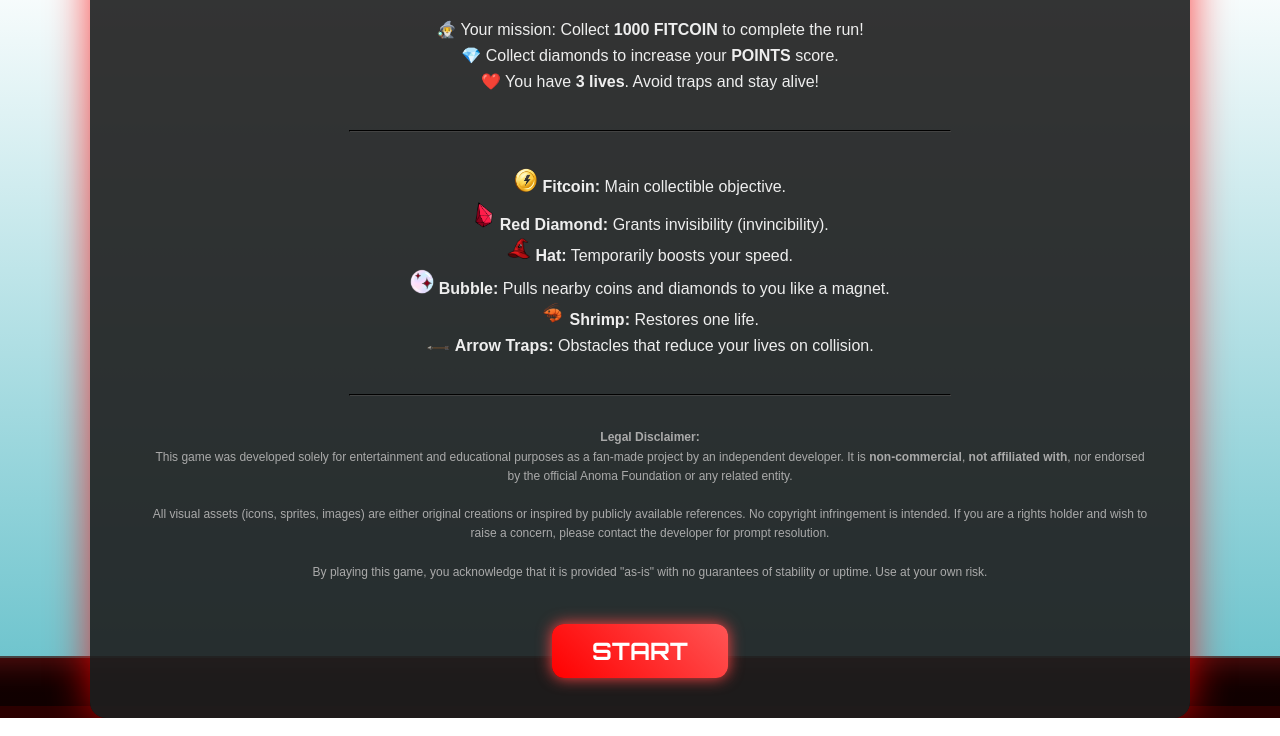
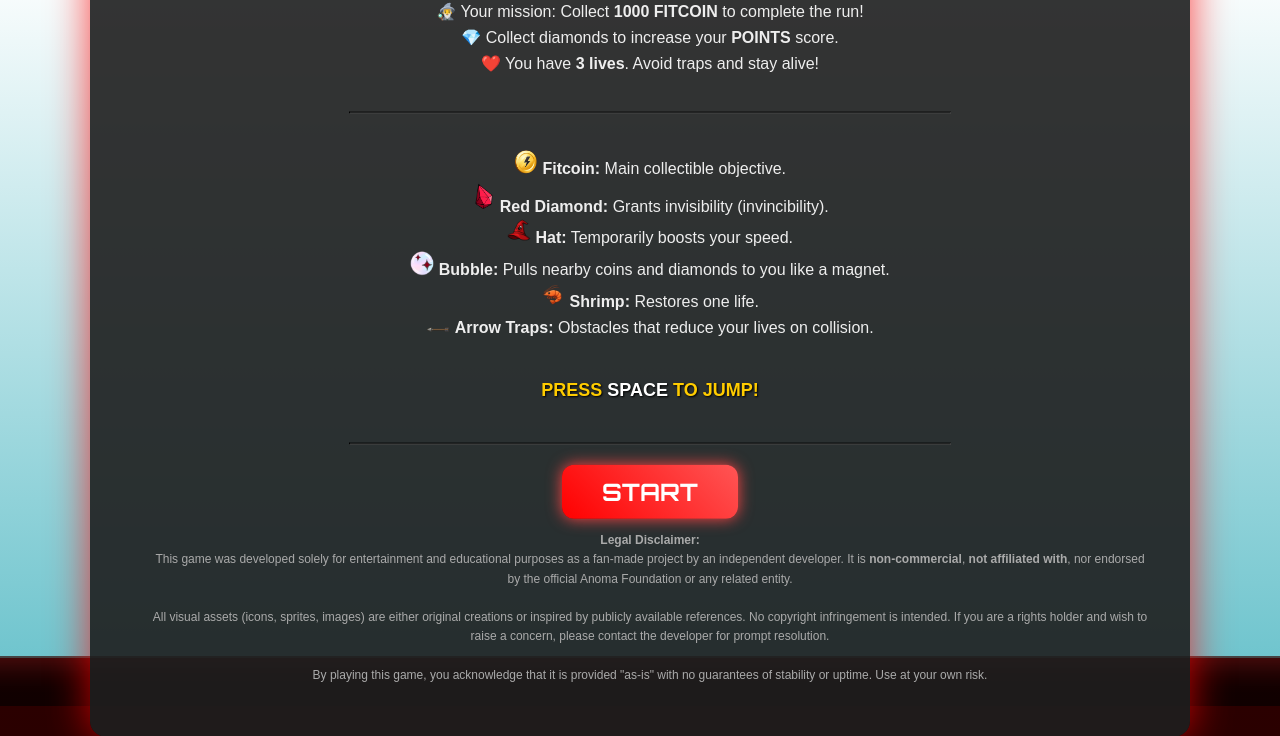
Before and after one commit to ibrhmuyls/Anoma-Wizard-Run, a plain HTML site: page index.html in a window 1280 px wide. Shown: the part 94-830 px from the top of the page. Drawn offline with Linux system fonts and the light colour scheme.

Commit message:
Update index.html

```diff
--- a/index.html
+++ b/index.html
@@ -12,6 +12,7 @@
 <!-- Canvas container -->
 <div id="canvas-container">
   <canvas id="gameCanvas" width="1200" height="750"></canvas>
+
   <!-- WIN OVERLAY: Oyun Bittiğinde Gösterilecek Panel -->
   <div id="win-overlay" class="overlay hidden">
     <div class="overlay-box neon-box">
@@ -21,6 +22,7 @@
       <button id="win-restart-btn">RESTART</button>
     </div>
   </div>
+
   <!-- Start overlay -->
   <div id="start-overlay">
     <div id="start-info">
@@ -43,8 +45,17 @@
         <img src="assets/arrow.png" width="24" /> <strong>Arrow Traps:</strong> Obstacles that reduce your lives on collision.
       </p>
 
+      <!-- Zıplama metni -->
+      <p style="font-size: 18px; color: #ffcc00; margin-top: 20px; font-weight: bold; text-shadow: 1px 1px 2px #000;">
+        PRESS <span style="color: #fff;">SPACE</span> TO JUMP!
+      </p>
+
       <hr style="border-color:#444;width: 60%;">
 
+      <!-- START BUTONU BURAYA ALINDI -->
+      <button id="startBtn">START</button>
+
+      <!-- YASAL UYARI METNİ -->
       <p style="font-size: 12px; color: #aaa;">
         <strong>Legal Disclaimer:</strong><br />
         This game was developed solely for entertainment and educational purposes as a fan-made project by an independent developer. It is <strong>non-commercial</strong>, <strong>not affiliated with</strong>, nor endorsed by the official Anoma Foundation or any related entity.<br /><br />
@@ -52,8 +63,6 @@
         By playing this game, you acknowledge that it is provided "as-is" with no guarantees of stability or uptime. Use at your own risk.
       </p>
     </div>
-
-  <button id="startBtn">START</button>
   </div>
 
   <!-- LOSE OVERLAY: Canlar tükendiğinde gösterilecek panel -->
```
Lines whose indentation alone changed are shown as unchanged.
